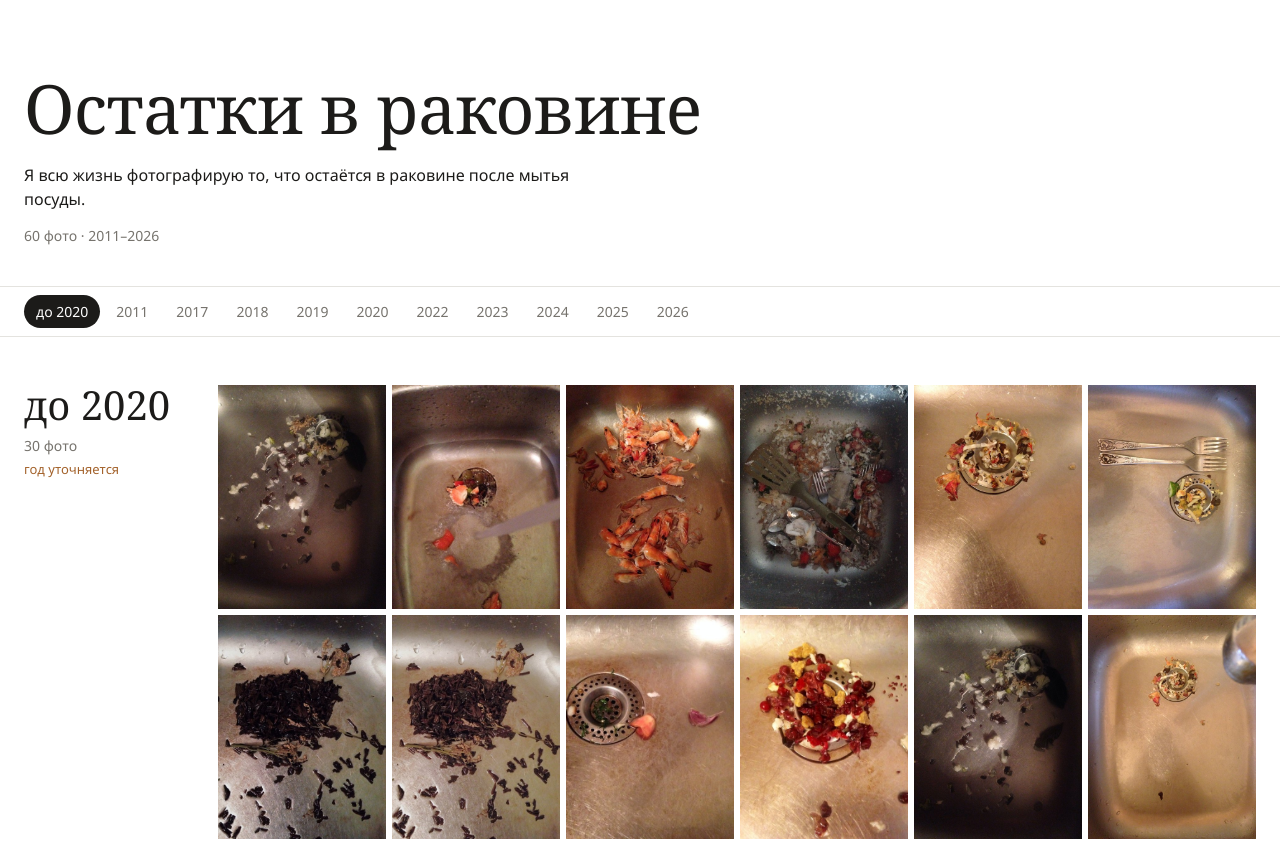
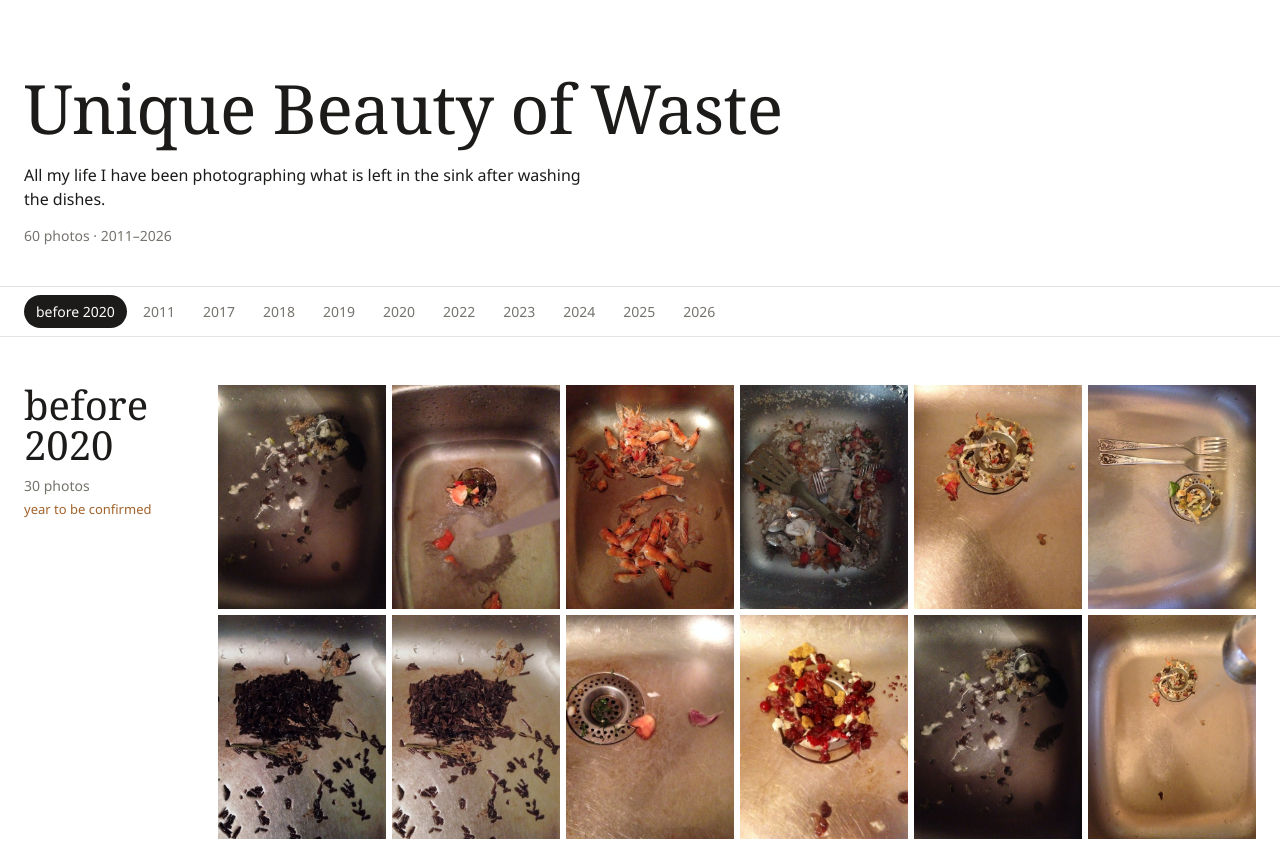
Before and after one commit to ermolinamari/Unique_beauty_of_waste, a plain HTML site: page index.html in a window 1280 px wide. Shown: the top 842 px of the page. Drawn offline with Linux system fonts and the light colour scheme.

Commit message:
English version, white background
Co-Authored-By: Claude Fable 5.2 <noreply@anthropic.com>

```diff
--- a/index.html
+++ b/index.html
@@ -1,9 +1,9 @@
 <!doctype html>
-<html lang="ru">
+<html lang="en">
 <head>
 <meta charset="utf-8">
 <meta name="viewport" content="width=device-width, initial-scale=1">
-<title>Остатки в раковине</title>
+<title>Unique Beauty of Waste</title>
 <style>
   :root {
     --bg: #ffffff;
@@ -150,33 +150,33 @@
 
 <header class="top">
   <div class="wrap">
-    <h1>Остатки в&nbsp;раковине</h1>
-    <p class="lead">Я всю жизнь фотографирую то, что остаётся в&nbsp;раковине после мытья посуды.</p>
+    <h1>Unique Beauty of&nbsp;Waste</h1>
+    <p class="lead">All my life I have been photographing what is left in&nbsp;the&nbsp;sink after washing the&nbsp;dishes.</p>
     <div class="meta" id="meta"></div>
   </div>
 </header>
 
-<nav class="years" aria-label="Годы"><div class="wrap" id="nav"></div></nav>
+<nav class="years" aria-label="Years"><div class="wrap" id="nav"></div></nav>
 
 <main class="wrap" id="main"></main>
 
 <footer><div class="wrap" id="foot"></div></footer>
 
-<div class="viewer" id="viewer" role="dialog" aria-modal="true" aria-label="Просмотр снимка">
+<div class="viewer" id="viewer" role="dialog" aria-modal="true" aria-label="Photo viewer">
   <div class="stage"><img id="vimg" alt=""></div>
   <div class="cap"><b id="vyear"></b><span id="vdate"></span></div>
-  <button class="x" id="vx" aria-label="Закрыть">×</button>
-  <button class="prev" id="vprev" aria-label="Предыдущий">‹</button>
-  <button class="next" id="vnext" aria-label="Следующий">›</button>
+  <button class="x" id="vx" aria-label="Close">×</button>
+  <button class="prev" id="vprev" aria-label="Previous">‹</button>
+  <button class="next" id="vnext" aria-label="Next">›</button>
 </div>
 
 <script src="data.js"></script>
 <script>
 (function () {
   var photos = window.PHOTOS || [];
-  var UNKNOWN = "до 2020";            // подпись группы без точного года
-  var UNKNOWN_NOTE = "год уточняется";
-  var MONTHS = ["января","февраля","марта","апреля","мая","июня","июля","августа","сентября","октября","ноября","декабря"];
+  var UNKNOWN = "before 2020";        // подпись группы без точного года
+  var UNKNOWN_NOTE = "year to be confirmed";
+  var MONTHS = ["January","February","March","April","May","June","July","August","September","October","November","December"];
 
   function niceDate(d) {
     if (!d) return "";
@@ -195,7 +195,7 @@
 
   var years = groups.filter(function (g) { return g.key; }).map(function (g) { return g.key; });
   document.getElementById("meta").textContent =
-    photos.length + " фото · " + (years.length ? years[0] + "–" + years[years.length - 1] : "");
+    photos.length + " photos · " + (years.length ? years[0] + "–" + years[years.length - 1] : "");
 
   var nav = document.getElementById("nav"), main = document.getElementById("main");
   groups.forEach(function (g) {
@@ -210,14 +210,14 @@
     var label = document.createElement("div");
     label.className = "label";
     label.innerHTML = '<div class="num' + (g.key ? "" : " small") + '">' + title + "</div>" +
-      '<div class="count">' + g.items.length + " фото</div>" +
+      '<div class="count">' + g.items.length + (g.items.length === 1 ? " photo" : " photos") + "</div>" +
       (g.key ? "" : '<div class="note">' + UNKNOWN_NOTE + "</div>");
     var grid = document.createElement("div");
     grid.className = "grid";
     g.items.forEach(function (p) {
       var b = document.createElement("button");
       b.className = "tile"; b.type = "button";
-      b.setAttribute("aria-label", "Снимок, " + (p.year || UNKNOWN) + (p.date ? ", " + niceDate(p.date) : ""));
+      b.setAttribute("aria-label", "Photo, " + (p.year || UNKNOWN) + (p.date ? ", " + niceDate(p.date) : ""));
       var img = document.createElement("img");
       img.loading = "lazy"; img.decoding = "async"; img.alt = "";
       img.src = "img/thumb/" + p.id + ".jpg";
@@ -229,7 +229,7 @@
     main.appendChild(s);
   });
 
-  document.getElementById("foot").textContent = "Снимки сделаны на телефон. Серия продолжается.";
+  document.getElementById("foot").textContent = "Shot on a phone. The series is ongoing.";
 
   // ссылка вида #y2019 должна открываться сразу на нужном годе
   if (location.hash) {
```
